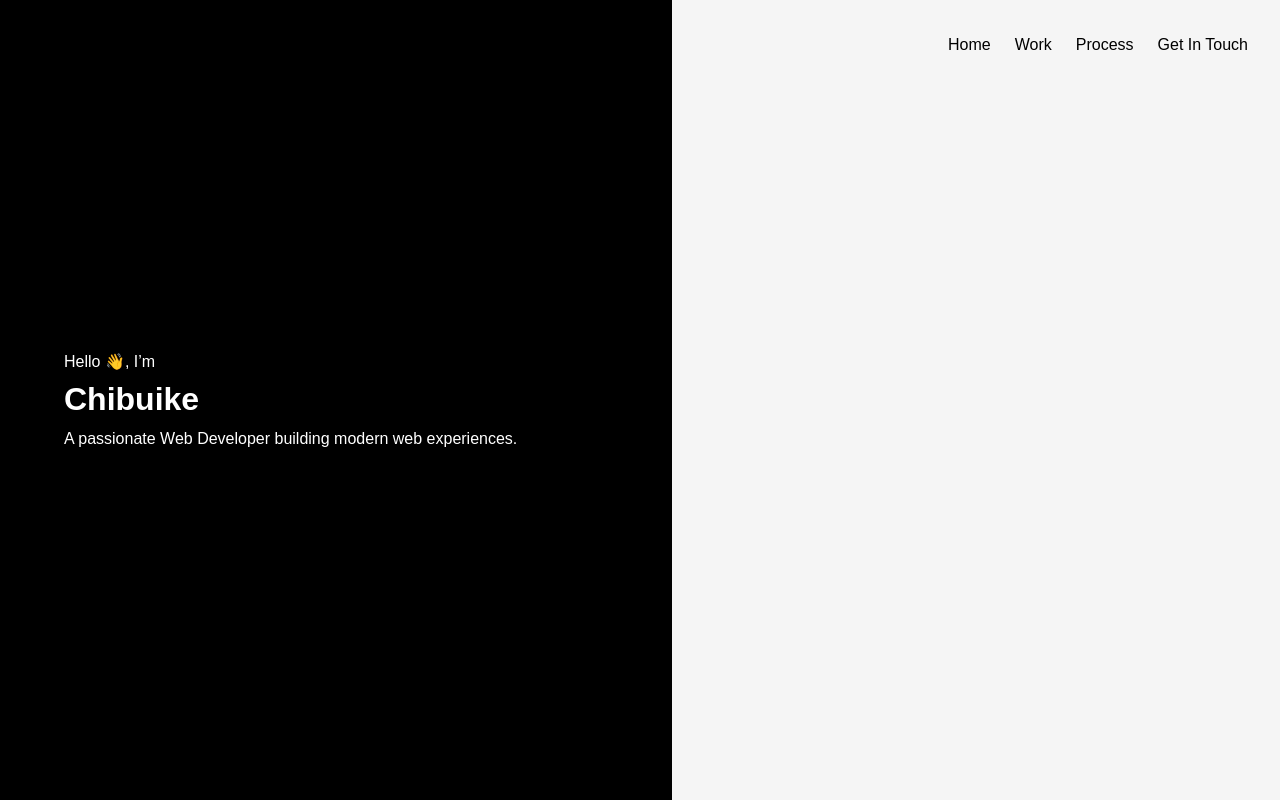
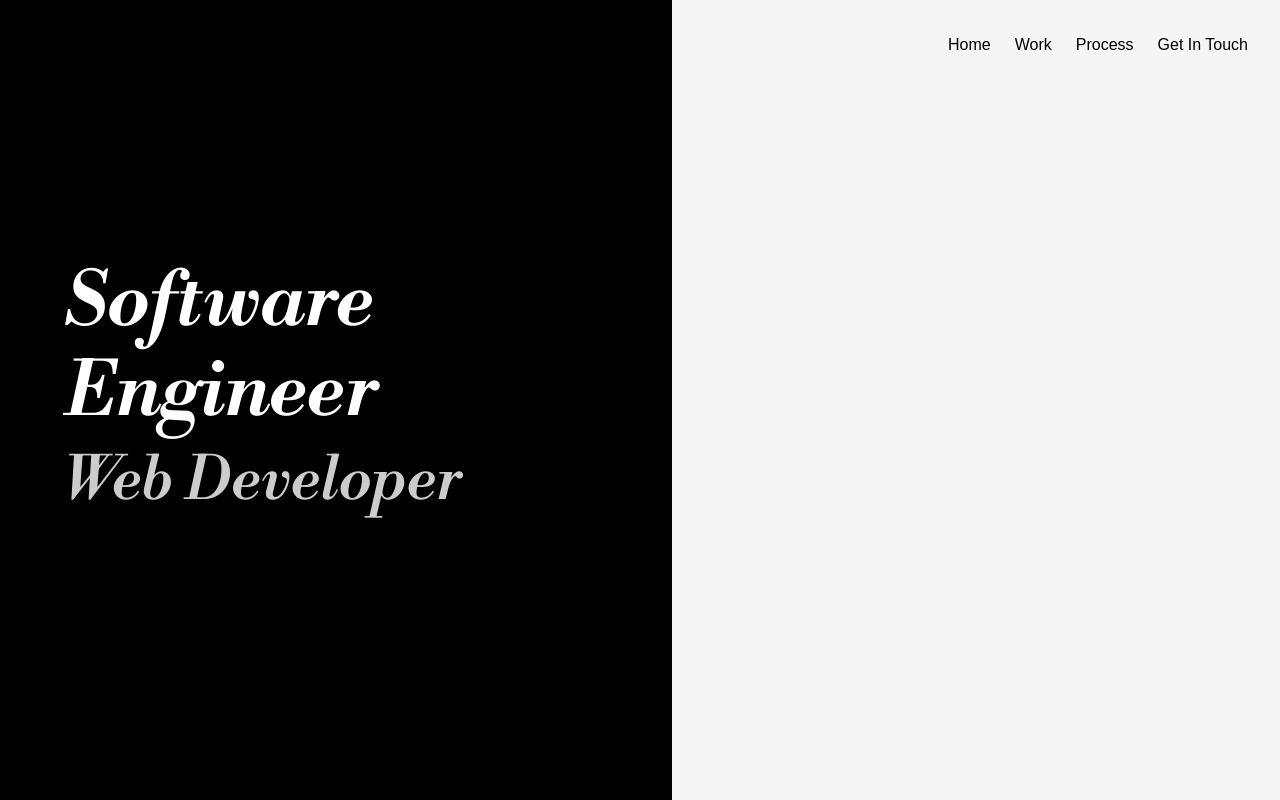
Before and after one commit to chibuikeNwosu/Portfolio, a plain HTML site: page index.html in a window 1280 px wide. Drawn offline with nearby package versions, Linux system fonts and the light colour scheme.

Commit message:
Added a font from google fonts for my hero and made edits to the HTML and CSS code to give it a good finishing

```diff
--- a/Css pages/Homepage.Css
+++ b/Css pages/Homepage.Css
@@ -37,6 +37,29 @@ body {
   opacity: 0;
 }
 
+/* Hero Titles */
+.hero-title {
+  font-family: "Libre Bodoni", serif;
+  font-optical-sizing: auto;
+  font-weight: 700;
+  font-style: italic;
+  font-size: 75px;
+  margin: 0;
+  line-height: 1.2;
+  color: #fff;
+}
+
+.hero-subtitle {
+  font-family: "Libre Bodoni", serif;
+  font-optical-sizing: auto;
+  font-weight: 500;
+  font-style: italic;
+  font-size: 60px;
+  margin: 0.5rem 0 1.5rem 0;
+  line-height: 1.2;
+  color: #ccc;
+}
+
 /* Right Column (Nav Links) */
 .header-image {
   flex: 1;
@@ -72,16 +95,17 @@ body {
 .underline-hover a::after {
   content: "";
   position: absolute;
-  left: 0;
+  left: 50%; /* start at the center */
   bottom: 0;
   width: 0%;
   height: 2px;
-  background-color: rgb(107, 107, 107);
-  transition: width 0.3s ease;
+  background-color: grey;
+  transition: all 0.3s ease;
+  transform: translateX(-50%); /* keeps it centered */
 }
 
 .underline-hover a:hover::after {
-  width: 100%;
+  width: 100%; /* expands evenly from center */
 }
 
 /* --------------------
--- a/index.html
+++ b/index.html
@@ -4,6 +4,12 @@
     <meta charset="UTF-8" />
     <meta name="viewport" content="width=device-width, initial-scale=1.0" />
     <title>My Portfolio</title>
+    <link rel="preconnect" href="https://fonts.googleapis.com" />
+    <link rel="preconnect" href="https://fonts.gstatic.com" crossorigin />
+    <link
+      href="https://fonts.googleapis.com/css2?family=Libre+Bodoni:ital,wght@0,400..700;1,400..700&display=swap"
+      rel="stylesheet"
+    />
     <link rel="stylesheet" href="./Css pages/Homepage.Css" />
   </head>
   <body>
@@ -11,9 +17,8 @@
       <div class="header-container">
         <!-- Left Column -->
         <div class="header-content">
-          <p>Hello 👋, I’m</p>
-          <h1>Chibuike</h1>
-          <p>A passionate Web Developer building modern web experiences.</p>
+          <h1 class="hero-title">Software Engineer</h1>
+          <h3 class="hero-subtitle">Web Developer</h3>
         </div>
 
         <!-- Right Column (Nav Links) -->
```
